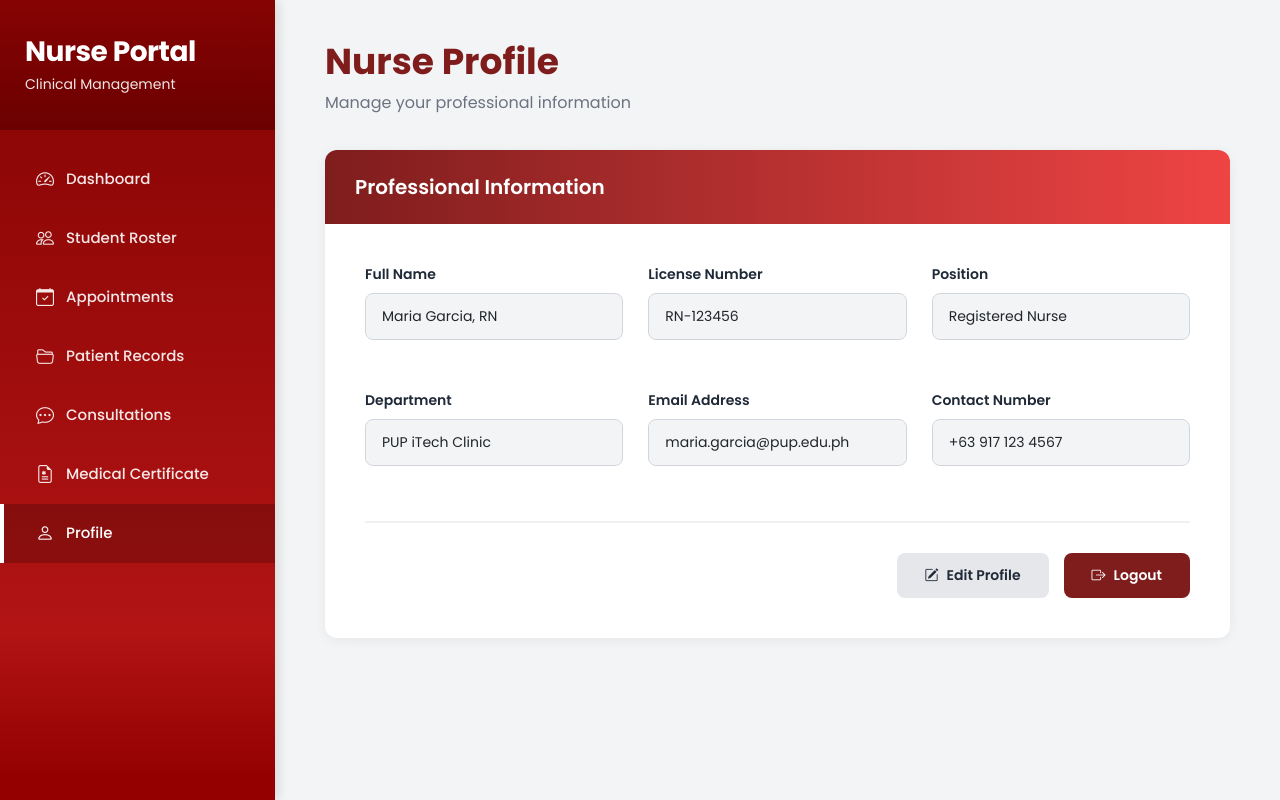
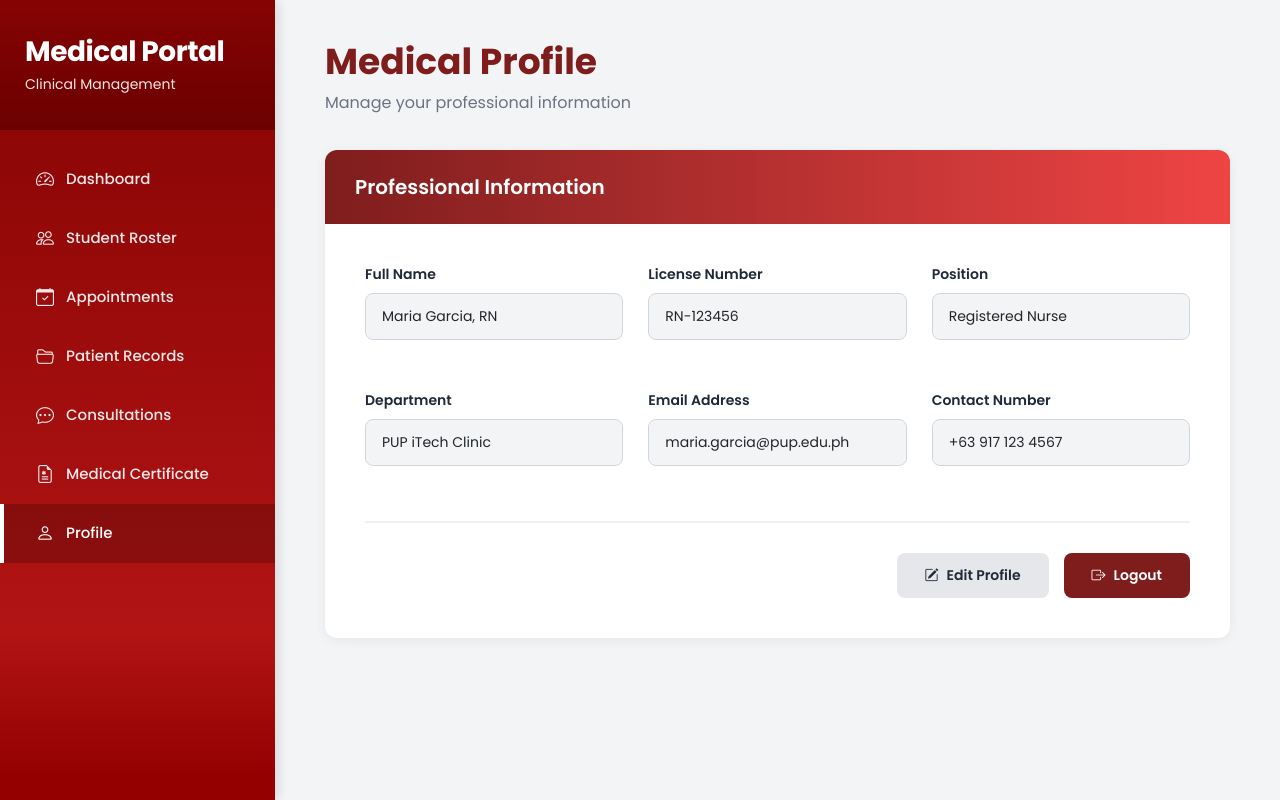
Before and after one commit to tish-cyb/Web-Based-Medical-Clinic-System, a PHP site: page /nurse/profile.php in a window 1280 px wide. Run offline with PHP 8.4, Linux system fonts and the light colour scheme.

Commit message:
medical portal

```diff
--- a/nurse/appointments.php
+++ b/nurse/appointments.php
@@ -3,7 +3,7 @@
 <head>
     <meta charset="UTF-8">
     <meta name="viewport" content="width=device-width, initial-scale=1.0">
-    <title>Nurse Portal - Appointments</title>
+    <title>Medical Portal - Appointments</title>
 
     <!-- Bootstrap CSS -->
     <link href="https://cdnjs.cloudflare.com/ajax/libs/bootstrap/5.3.2/css/bootstrap.min.css" rel="stylesheet">
@@ -465,7 +465,7 @@
 <body>
     <div class="sidebar">
         <div class="sidebar-header">
-            <h1>Nurse Portal</h1>
+            <h1>Medical Portal</h1>
             <p>Clinical Management</p>
         </div>
 
@@ -608,7 +608,7 @@
 
         // Navigation functionality
         const pageFiles = {
-            'dashboard': 'nurse_dashboard.php',
+            'dashboard': 'medical_dashboard.php',
             'roster': 'student_roster.php',
             'appointments': 'appointments.php',
             'records': 'patient_records.php',
--- a/nurse/consultations.php
+++ b/nurse/consultations.php
@@ -3,7 +3,7 @@
 <head>
     <meta charset="UTF-8">
     <meta name="viewport" content="width=device-width, initial-scale=1.0">
-    <title>Nurse Portal - Record Consultation</title>
+    <title>Medical Portal - Record Consultation</title>
 
     <!-- Bootstrap CSS -->
     <link href="https://cdnjs.cloudflare.com/ajax/libs/bootstrap/5.3.2/css/bootstrap.min.css" rel="stylesheet">
@@ -351,7 +351,7 @@
 <body>
     <div class="sidebar">
         <div class="sidebar-header">
-            <h1>Nurse Portal</h1>
+            <h1>Medical Portal</h1>
             <p>Clinical Management</p>
         </div>
 
@@ -506,7 +506,7 @@
     <script>
         // Navigation functionality
         const pageFiles = {
-            'dashboard': 'nurse_dashboard.php',
+            'dashboard': 'medical_dashboard.php',
             'roster': 'student_roster.php',
             'appointments': 'appointments.php',
             'records': 'patient_records.php',
--- a/nurse/medical_cert.php
+++ b/nurse/medical_cert.php
@@ -3,7 +3,7 @@
 <head>
     <meta charset="UTF-8">
     <meta name="viewport" content="width=device-width, initial-scale=1.0">
-    <title>Nurse Portal - Medical Certificate</title>
+    <title>Medical Portal - Medical Certificate</title>
 
     <!-- Bootstrap CSS -->
     <link href="https://cdnjs.cloudflare.com/ajax/libs/bootstrap/5.3.2/css/bootstrap.min.css" rel="stylesheet">
@@ -531,7 +531,7 @@
 <body>
     <div class="sidebar">
         <div class="sidebar-header">
-            <h1>Nurse Portal</h1>
+            <h1>Medical Portal</h1>
             <p>Clinical Management</p>
         </div>
 
@@ -691,7 +691,7 @@
     <script>
         // Navigation functionality
         const pageFiles = {
-            'dashboard': 'nurse_dashboard.php',
+            'dashboard': 'medical_dashboard.php',
             'roster': 'student_roster.php',
             'appointments': 'appointments.php',
             'records': 'patient_records.php',
--- a/nurse/nurse_dashboard.php
+++ b/nurse/medical_dashboard.php
@@ -3,7 +3,7 @@
 <head>
     <meta charset="UTF-8">
     <meta name="viewport" content="width=device-width, initial-scale=1.0">
-    <title>Nurse Portal - Clinical Management</title>
+    <title>Medical Portal - Clinical Management</title>
 
     <!-- Bootstrap CSS -->
     <link href="https://cdnjs.cloudflare.com/ajax/libs/bootstrap/5.3.2/css/bootstrap.min.css" rel="stylesheet">
@@ -282,7 +282,7 @@
 <body>
     <div class="sidebar">
         <div class="sidebar-header">
-            <h1>Nurse Portal</h1>
+            <h1>Medical Portal</h1>
             <p>Clinical Management</p>
         </div>
 
@@ -398,7 +398,7 @@
     <script>
         // Navigation functionality with file linking
         const pageFiles = {
-            'dashboard': 'nurse_dashboard.php',
+            'dashboard': 'medical_dashboard.php',
             'roster': 'student_roster.php',
             'appointments': 'appointments.php',
             'records': 'patient_records.php',
--- a/nurse/patient_records.php
+++ b/nurse/patient_records.php
@@ -3,7 +3,7 @@
 <head>
     <meta charset="UTF-8">
     <meta name="viewport" content="width=device-width, initial-scale=1.0">
-    <title>Nurse Portal - Patient Records</title>
+    <title>Medical Portal - Patient Records</title>
 
     <!-- Bootstrap CSS -->
     <link href="https://cdnjs.cloudflare.com/ajax/libs/bootstrap/5.3.2/css/bootstrap.min.css" rel="stylesheet">
@@ -452,7 +452,7 @@
 <body>
     <div class="sidebar">
         <div class="sidebar-header">
-            <h1>Nurse Portal</h1>
+            <h1>Medical Portal</h1>
             <p>Clinical Management</p>
         </div>
 
@@ -660,7 +660,7 @@
 
         // Navigation functionality
         const pageFiles = {
-            'dashboard': 'nurse_dashboard.php',
+            'dashboard': 'medical_dashboard.php',
             'roster': 'student_roster.php',
             'appointments': 'appointments.php',
             'records': 'patient_records.php',
--- a/nurse/profile.php
+++ b/nurse/profile.php
@@ -3,7 +3,7 @@
 <head>
     <meta charset="UTF-8">
     <meta name="viewport" content="width=device-width, initial-scale=1.0">
-    <title>Nurse Portal - Profile</title>
+    <title>Medical Portal - Profile</title>
 
     <!-- Bootstrap CSS -->
     <link href="https://cdnjs.cloudflare.com/ajax/libs/bootstrap/5.3.2/css/bootstrap.min.css" rel="stylesheet">
@@ -477,7 +477,7 @@
 <body>
     <div class="sidebar">
         <div class="sidebar-header">
-            <h1>Nurse Portal</h1>
+            <h1>Medical Portal</h1>
             <p>Clinical Management</p>
         </div>
 
@@ -515,7 +515,7 @@
 
     <main class="main-content">
         <div class="page-header">
-            <h2>Nurse Profile</h2>
+            <h2>Medical Profile</h2>
             <p>Manage your professional information</p>
         </div>
 
@@ -618,7 +618,7 @@
     <script>
         // Navigation functionality
         const pageFiles = {
-            'dashboard': 'nurse_dashboard.php',
+            'dashboard': 'medical_dashboard.php',
             'roster': 'student_roster.php',
             'appointments': 'appointments.php',
             'records': 'patient_records.php',
--- a/nurse/student_roster.php
+++ b/nurse/student_roster.php
@@ -3,7 +3,7 @@
 <head>
     <meta charset="UTF-8">
     <meta name="viewport" content="width=device-width, initial-scale=1.0">
-    <title>Nurse Portal - Student Roster</title>
+    <title>Medical Portal - Student Roster</title>
 
     <!-- Bootstrap CSS -->
     <link href="https://cdnjs.cloudflare.com/ajax/libs/bootstrap/5.3.2/css/bootstrap.min.css" rel="stylesheet">
@@ -523,7 +523,7 @@
 <body>
     <div class="sidebar">
         <div class="sidebar-header">
-            <h1>Nurse Portal</h1>
+            <h1>Medical Portal</h1>
             <p>Clinical Management</p>
         </div>
 
@@ -724,7 +724,7 @@
 
         // Navigation functionality
         const pageFiles = {
-            'dashboard': 'nurse_dashboard.php',
+            'dashboard': 'medical_dashboard.php',
             'roster': 'student_roster.php',
             'appointments': 'appointments.php',
             'records': 'patient_records.php',
```
